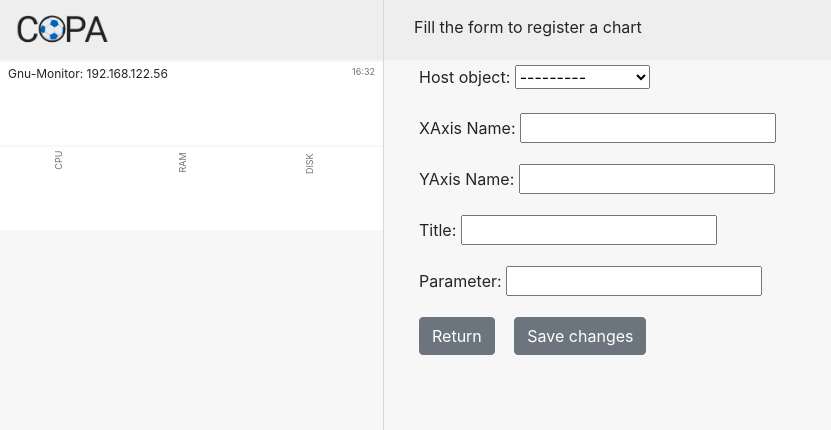
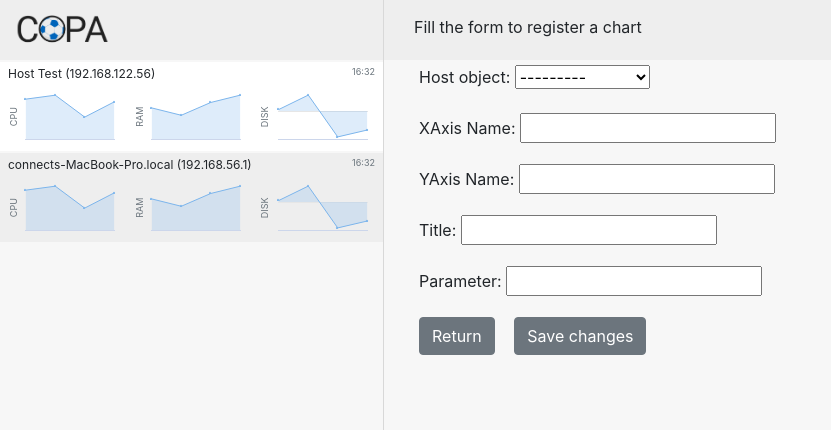
Before and after one commit to anatrevis/GNUMonitor, a Django app: page /chart_form/ in a window 1280 px wide. Shown: the top 430 px of the page, without its empty margins (0-831 px from the left). Run offline with Django 3.2, Linux system fonts and the light colour scheme; data comes from the database, SQL or seed files in the repository; both versions use the stored data as it was after the commit; data that the repository does not hold is empty; some libraries are stand-ins or nearby versions.

Commit message:
Charts of selected hosts exhibited

```diff
--- a/server/gnumonitor/urls.py
+++ b/server/gnumonitor/urls.py
@@ -11,5 +11,8 @@ urlpatterns = [
     path('ajax_test/', views.ajax_test, name='ajax_test'),
     path('delete_chart/', RestFunctions.delete_chart, name='delete_chart'),
     path('create_errors_list/', RestFunctions.create_errors_list, name='create_errors_list'),
-    path('rest/', RestFunctions.Monitoring_Data, name='Monitoring_Data'),
+    path('charts_data/', RestFunctions.Monitoring_Data, name='Monitoring_Data'),
+    path('charts/', RestFunctions.Monitoring_Charts, name='Monitoring_Charts'),
+    path('hosts/', RestFunctions.Monitoring_Hosts, name='Monitoring_Hosts'),
+
 ]
--- a/server/gnumonitor/views.py
+++ b/server/gnumonitor/views.py
@@ -5,15 +5,16 @@ from gnumonitor.forms import ChartForm
 from . import forms
 
 def index(request):
+
     chart_list = Chart.objects.order_by('pk')
-    errors_list = Chart_Report.objects.order_by('pk')
-    monitor_charts ={'charts':chart_list, 'errorslist':errors_list}
-    return render(request, "gnumonitor/index.html", context=monitor_charts)
+    chart_errors_list = Chart_Report.objects.order_by('pk')
+    host_list = Host.objects.order_by('pk')
+    host_errors_list = Host_Report.objects.order_by('pk')
+    monitor = {'charts':chart_list, 'charterrorslist':chart_errors_list,'hosts':host_list, 'hosterrorslist':host_errors_list}
+    return render(request, "gnumonitor/index.html", context=monitor)
 
-# def errors(request):
-#     errors_list = Data_Error.objects.order_by('pk')
-#     system_errors ={'errorslist':errors_list}
-#     return render(request, "gnumonitor/index.html", context=system_errors)
+
+
 
 def add_chart_form(request):
     form = ChartForm()
@@ -30,13 +31,12 @@ def add_chart_form(request):
     return render(request, 'gnumonitor/chart_form.html', {'form':form})
 
 
+
+# Create your views here.
 def chartlist(request):
     chart_list = Chart_Report.objects.order_by('pk')
     chart_dict ={'chartlist':chart_list}
     return render(request, "gnumonitor/datalist.html", context=chart_dict)
-
-
-# Create your views here.
 
 def hello(request):
     return HttpResponse('Hello World!')
--- a/server/static/css/mystyle.css
+++ b/server/static/css/mystyle.css
@@ -39,10 +39,20 @@
 .side_bar_card {
   padding: 3px;
   border-top: 2px solid rgb(247, 247, 247);
-  height: 85px;
+  height:fit-content;
   background-color: white;
   width: 100%;
+  cursor: pointer;
 }
+
+/* .side_bar_cards_wrap :hover {
+  background-color: #eee;
+}
+
+.side_bar_card :hover{
+  background-color: #eee;
+} */
+
 
 .alert{
   margin: 0 !important;
@@ -85,11 +95,14 @@ td {
     font-size: 9px;
 }
 
+
 .label-sparkline{
   -webkit-transform: rotate(270deg);
   font-size: 9px;
   color: #6b757d;
+  padding:0px !important;
 }
+
 
 
 .side_bar_card_title{
@@ -128,7 +141,6 @@ td {
   padding: 5px !important;
 }
 
-#body_index{
-  /*grid-template-rows: 200px 200px 200px; */
-  /* grid-auto-rows: minmax(200px, auto); */
+.card_selected{
+  background-color: #eee;
 }
--- a/server/static/js/charts.js
+++ b/server/static/js/charts.js
@@ -1,5 +1,6 @@
 var objects_chart_list = [];
 
+function Monitor_Chart(){
   if (list_charts_pk.length > 0){
     for (var j=0; j<list_charts_pk.length; j++) {
       var chart_div_id = list_charts_pk[j];
@@ -8,7 +9,7 @@ if (list_charts_pk.length > 0){
       var charts_yAxis_name = list_charts_yAxis_name[j];
       objects_chart_list[j]= Highcharts.chart({
           chart: {
-            renderTo: String(chart_div_id),
+              renderTo: String('chart_'+chart_div_id),
               type: 'line',
               // height: 200,
           },
@@ -60,9 +61,9 @@ if (list_charts_pk.length > 0){
       });
     };
   };
+};
 
-
-$(function () {
+function Host_Monitor_Chart() {
     /**
    * Create a constructor for sparklines that takes some sensible defaults and merges in the individual
    * chart options. This function is also available from the jQuery plugin as $(element).highcharts('SparkLine').
@@ -207,10 +208,8 @@ $(function () {
               setTimeout(doChunk, 0);
               break;
           }
-
           // Print a feedback on the performance
-
       }
   }
   doChunk();
-});
+};
--- a/server/static/js/dash.js
+++ b/server/static/js/dash.js
@@ -2,8 +2,143 @@ var cont = 0;
 var data_list = [];
 var id_last_item = 0;
 var id_last_error = 0;
+//Post_Hosts() variables
+var objects_host_list= [];
+var id_last_host = 0;
+var list_hosts_pk= [];
+var list_hosts_name = [];
+var list_hosts_ip = [];
+//Selected_Charts() variables
+var id_last_chart = 0;
+var id_selected_host =0;
+var list_charts_pk = [];
+var list_charts_title = [];
+var list_charts_xAxis_name = [];
+var list_charts_yAxis_name = [];
 
+//var pk_selected_host = $( ".selected").attr('id');
+//console.log("PK SELECTED HOST:"+ pk_selected_host);
 
+function Post_Hosts(){ // Gets host informations, creates side bar cards for VM's connected
+  // console.log("Hosts!");
+  $.ajax({
+      url: "/gnumonitor/hosts",
+      type: 'GET',
+      dataType: 'json',
+      data: {id_last_host: id_last_host},
+      success: function(hosts) {
+      objects_host_list = hosts;
+      // console.log('HOSTS:'+hosts);
+
+      if (objects_host_list.length > 0){
+        id_last_host = objects_host_list[(objects_host_list.length) - 1]['id'];
+        // console.log(id_last_host);
+
+        for (x=0; x<objects_host_list.length;x++){ //Create lists with hosts parameters
+          list_hosts_pk.push(objects_host_list[x]['id']);
+          list_hosts_name.push(objects_host_list[x]['name']);
+          list_hosts_ip.push(objects_host_list[x]['ip']);
+
+          $(".side_bar_cards_wrap").prepend("<div class='side_bar_card "+list_hosts_pk[x]+" sidecard' id="+list_hosts_pk[x]+"><div class='row' id="+list_hosts_pk[x]+"><div class='col' id="+list_hosts_pk[x]+"><p class='side_bar_card_title' id="+list_hosts_pk[x]+">"+list_hosts_name[x]+" ("+list_hosts_ip[x]+")</p></div><div class='col-xs'id="+list_hosts_pk[x]+"><p class='side_bar_card_last_time' id="+list_hosts_pk[x]+">16:32</p></div></div><div class='row' id="+list_hosts_pk[x]+"><table id='table-sparkline'><tbody id='tbody-sparkline'><tr><td class='label-sparkline' id="+list_hosts_pk[x]+">CPU</td><td data-sparkline='71, 78, 39, 66 '/><td class='label-sparkline' id="+list_hosts_pk[x]+">RAM</td><td data-sparkline='68, 52, 80, 96 '/><td class='label-sparkline'id="+list_hosts_pk[x]+" >DISK</td><td data-sparkline='3, 26, -41, -30'></tr></tbody></table></div></div>");
+        }
+
+        $("."+list_hosts_pk[0]+"").addClass("card_selected");//Fist VM start selected
+        id_selected_host = list_hosts_pk[0];
+        // console.log(id_selected_host);
+
+        Host_Monitor_Chart();//Plots monitoring charts for VM's (CPU, RAM, DISK)
+      }
+  },
+  failure: function(data) {
+      alert('Error in Post_Hosts');
+  }
+  });
+};
+
+function Post_Charts(){ // Gets the registered charts informations
+  // console.log("Charts!");
+  $.ajax({
+      url: "/gnumonitor/charts",
+      type: 'GET',
+      dataType: 'json',
+      data: {id_selected_host: id_selected_host},
+      success: function(charts) {
+
+      console.log('enviei este id: '+id_selected_host);
+
+      selected_objects_chart_list = charts;
+      console.log(selected_objects_chart_list);
+
+      if (selected_objects_chart_list.length > 0 && id_last_chart == 0){
+
+        id_last_chart = selected_objects_chart_list[(selected_objects_chart_list.length) - 1]['id'];
+        // console.log('ID Last chart: '+id_last_chart);
+
+        for (var u=0; u < selected_objects_chart_list.length; u++){ //Create lists with hosts parameters
+          list_charts_pk.push(selected_objects_chart_list[u]['id']);
+          list_charts_title.push(selected_objects_chart_list[u]['title']);
+          list_charts_xAxis_name.push(selected_objects_chart_list[u]['xAxis_Name']);
+          list_charts_yAxis_name.push(selected_objects_chart_list[u]['yAxis_Name']);
+
+          console.log('Chart div ID:' + list_charts_pk[u])
+          //Create Monitoring_Divs
+          $("#body_index").prepend("<div class='monitoring_div' ><button type='button' class='btn btn-secondary' id='delete_chart_"+list_charts_pk[u]+"' onclick='Destroy_Chart();'>Delete</button><button type='button' class='btn btn-secondary' id='clear_chart_"+list_charts_pk[u]+"' onclick='Clear_Chart();'>Clean</button> <div class= 'monitoring_chart'  id='chart_"+list_charts_pk[u]+"'  style='width:100%; height:400px;' > </div></div>");
+
+          Monitor_Chart();
+        }
+
+      }
+
+  },
+  failure: function(data) {
+      alert('Error in Post_Hosts');
+  }
+});
+};
+
+function Get_Chart_Data(){ //Gets GNU Radio monitoring data
+  // console.log("Charts Data!");
+  $.ajax({
+      url: "/gnumonitor/charts_data",
+      type: 'GET',
+      dataType: 'json',
+      data: {id_last_item: id_last_item},
+      success: function(data) {
+
+        data_list = data;
+        // console.log(data);
+
+        if (data_list.length > 0){
+          id_last_item = data_list[(data_list.length) - 1]['id'];
+        }
+
+        for (i=0; i<objects_chart_list.length;i++){
+           var chart_data = data_list.filter(function(p){return p.chart_object_id == list_charts_pk[i];});
+           Plot_Chart(chart_data, objects_chart_list[i]);
+         }
+      },
+      failure: function(data) {
+        alert('Error in Post_Charts');
+      }
+    });
+};
+
+function Plot_Chart(chart_data, object_chart){
+
+  for (var i = 0; i < chart_data.length; i++){
+    //Controle do last id pra nao bugar o monitoramento
+    // console.log(chart_data[i]['value']);
+    if (id_last_item < chart_data[i]['id']){
+      id_last_item = chart_data[i]['id'];
+    }
+
+    var shift = object_chart.series[0].data.length >= 60;
+
+    var x = new Date(chart_data[i]['time']).getTime();
+    var y = chart_data[i]['value'];
+    object_chart.series[0].addPoint([x, y], true, shift);
+  };
+};
 
 
 function System_Errors() {
@@ -14,7 +149,7 @@ function System_Errors() {
       // data: {id_last_error: id_last_error},
       success: function(errors) {
           errorslist = errors;
-          console.log(errorslist);
+          // console.log(errorslist);
           var enable_btn = errorslist.filter(function(p){return p.description == "Warning: No client connection";});
           //console.log(enable_btn);
           if (enable_btn !== 'undefined' && enable_btn.length == 0){
@@ -55,7 +190,7 @@ function System_Errors() {
             $("#errors_div").find("div").each(function(){
               if(this.id>0){
                 old_ids.push(this.id);
-                console.log('ID:' +this.id);
+                // console.log('ID:' +this.id);
                 var contem = 0;
                 for (i=0; i<new_ids.length;i++){//se new_ids nao contem this.id entao faz
                   //console.log("compara: "+new_ids[i]+ " com"+this.id);
@@ -96,16 +231,16 @@ function Destroy_Chart() {
   var btn = (event.target);
   var raw_chart_pk_to_destroy = btn.id;
   var chart_pk_to_destroy = raw_chart_pk_to_destroy.split("_")[2];
-  console.log(chart_pk_to_destroy);
+  // console.log(chart_pk_to_destroy);
   $.ajax({
        url:'/gnumonitor/delete_chart/',
        type: 'GET',
        data: {chart_pk_to_destroy: chart_pk_to_destroy},
        success: function() {
-           console.log(chart_pk_to_destroy);
+           // console.log(chart_pk_to_destroy);
            for (i=0; i<list_charts_pk.length;i++){
-             console.log(list_charts_pk[i]);
-             console.log(chart_pk_to_destroy);
+             // console.log(list_charts_pk[i]);
+             // console.log(chart_pk_to_destroy);
              if (list_charts_pk[i] == chart_pk_to_destroy){
                list_charts_pk.splice(i, 1);
                list_charts_title.splice(i, 1);
@@ -123,77 +258,22 @@ function Destroy_Chart() {
    btn.parentElement.remove(btn);
 };
 
-function postCharts(){
-  console.log("Data!");
-  $.ajax({
-      url: "/gnumonitor/rest",
-      type: 'GET',
-      dataType: 'json',
-      data: {id_last_item: id_last_item},
-      success: function(data) {
-
-          data_list = data;
-          console.log(data);
-
-          if (data_list.length > 0){
-            id_last_item = data_list[(data_list.length) - 1]['id'];
-          }
-
-          for (i=0; i<objects_chart_list.length;i++){
-             var chart_data = data_list.filter(function(p){return p.chart_object_id == list_charts_pk[i];});
-             // console.log(chart_data);
-             // console.log(list_charts_pk[i]);
-             plot_chart(chart_data, objects_chart_list[i]);
-           }
-
-          // console.log(id_last_item);
-      },
-      failure: function(data) {
-          alert('Got an error dude');
-      }
-    });
-};
-
-function plot_chart(chart_data, object_chart){
-
-  for (var i = 0; i < chart_data.length; i++){
-    //Controle do last id pra nao bugar o monitoramento
-    console.log(chart_data[i]['value']);
-    if (id_last_item < chart_data[i]['id']){
-      id_last_item = chart_data[i]['id'];
-    }
-
-    //console.log("im the OBJECT:"+object_chart);
-
-    var shift = object_chart.series[0].data.length >= 60;
-    //console.log("HERE:"+object_chart.series[0].data.length);
-
-    //var x = chart1_data[i]['time'];
-    //var x = new Date(chart1_data[i]['time']).getTime();
-    //fist_unix_date = chart1_data[0]['time'];
-    var x = new Date(chart_data[i]['time']).getTime();
-    var y = chart_data[i]['value'];
-    object_chart.series[0].addPoint([x, y], true, shift);
-  };
-};
-
-
 function Clear_Chart(cont){
   console.log("clearing chart data!");
   var btn = (event.target);
   var raw_chart_pk_to_clean = btn.id;
   var chart_pk_to_clean = raw_chart_pk_to_clean.split("_")[2];
-  console.log(chart_pk_to_clean);
-  console.log(objects_chart_list);
+  // console.log(chart_pk_to_clean);
+  // console.log(objects_chart_list);
   for (i=0; i<list_charts_pk.length;i++){
-    console.log(list_charts_pk[i]);
-    console.log(chart_pk_to_clean);
+    // console.log(list_charts_pk[i]);
+    // console.log(chart_pk_to_clean);
 
     if (list_charts_pk[i] == chart_pk_to_clean){
       object_chart_to_clear = objects_chart_list[i];
-      console.log("ACHOU"+object_chart_to_clear);
+      // console.log("ACHOU"+object_chart_to_clear);
       // for(i=0; i<object_chart_to_clear.series[0].data.length; i++){
-      console.log(object_chart_to_clear.series[0].data.length);
+      // console.log(object_chart_to_clear.series[0].data.length);
       // object_chart_to_clear.series[0].remove();
       while(object_chart_to_clear.series[0].data.length > 0){
         object_chart_to_clear.series[0].data[0].remove();
@@ -215,72 +295,37 @@ function Clear_Chart(cont){
   // $("#body_index").prepend("<div class='monitoring_div' style='margin-bottom: 9px;margin-top: 2px;' ><button type='button' class='btn btn-secondary' id='delete_chart_{{ chart.pk }}' onclick='Destroy_Chart();'>Delete</button><button type='button' class='btn btn-secondary' id='clear_chart_{{ chart.pk }}' onclick='Clear_Chart();'>Clean</button> <div class= 'monitoring_chart'  id='{{ chart.pk }}'  style='width:100%; height:400px;' > </div></div>");
 };
 
+function Select_Card(){
+  var clicked = (event.target);
+  console.log(clicked.id);
+  if(clicked.id != ''){
+    for(z=0; z<list_hosts_pk.length; z++){
+      console.log("deixa todos os cards brancos");
+      $("."+list_hosts_pk[z]+"").removeClass("card_selected");
+      console.log("deixa o card clicado cinza");
+      $("."+clicked.id+"").addClass("card_selected");
+      id_selected_host= clicked.id;
+      id_last_chart=0;
+      list_charts_pk = [];
+      list_charts_title = [];
+      list_charts_xAxis_name = [];
+      list_charts_yAxis_name = [];
+      objects_chart_list = [];
+      $(".monitoring_div").remove();
+
+    }
+
+  console.log("MUDOU O ID NO CLICK!!"+id_selected_host);
+  }
+
+};
 
 $(document).ready(function(){
   setInterval(function (){
-    // console.log("list:" + objects_chart_list);
-    // console.log("length:" + objects_chart_list.length);
-    if(objects_chart_list.length == 0){
-      $( "#User_guide_1" ).show();
-    }
-
-    //console.log("errors:"+objects_errors_list)
-
-    // if(objects_errors_list.length == 0){
-    //    $( "#errors_div" ).hide();
-    // }
-    postCharts();
-    System_Errors();
-    // postErrors();
+    Post_Hosts();
+    Post_Charts();
+    Get_Chart_Data();
+    // System_Errors();
 
   }, 1000);
 });
-
-// function clearChartlData(cont){
-//   console.log("clearing chart data!");
-//   while(chart1.series[0].data.length > cont){
-//     console.log("clearing");
-//     chart1.series[0].data[0].remove();
-//   }
-//   console_print_chart_data();
-//   console.log("ready!");
-// };
-// $( "#5points" ).click(function() {
-//     console_print_chart_data();
-//     cont = chart1.series[0].data.length;
-//     console.log(cont);
-//     if (cont > 5){
-//       cont = 5;
-//       clearChartlData(cont);
-//     }
-// });
-//
-// $( "#10points" ).click(function() {
-//     console_print_chart_data();
-//     cont = chart1.series[0].data.length;
-//     console.log(cont);
-//     if (cont > 10){
-//       cont = 10;
-//       clearChartlData(cont);
-//     }
-// });
-//
-// $( "#20points" ).click(function() {
-//     console_print_chart_data();
-//     cont = chart1.series[0].data.length;
-//     console.log(cont);
-//     if (cont > 20){
-//       cont = 20;
-//       clearChartlData(cont);
-//     }
-// });
-//
-// $( "#Clear" ).click(function() {
-//
-// });
-// function console_print_chart_data(){
-//   // console.log("This is the chart data: " + JSON.stringify(chart1.series[0].data));
-//   for (var i=0; i<chart1.series[0].data.length; i++){
-//     console.log(chart1.series[0].data[i]['y']);
-//   }
-// };
--- a/server/templates/gnumonitor/base.html
+++ b/server/templates/gnumonitor/base.html
@@ -30,35 +30,11 @@
         </ul>
       </div>
       <div class="notes" id="notifications"></div>
-      <div class="side_bar_cards_wrap">
-        <div class="side_bar_card">
-          <div class="row">
-            <div class="col">
-              <p class="side_bar_card_title">Gnu-Monitor: 192.168.122.56</p>
-            </div>
-            <div class="col-xs">
-              <p class="side_bar_card_last_time">16:32</p>
-            </div>
-          </div>
-          <div class="row">
-            <table id="table-sparkline">
-              <tbody id="tbody-sparkline">
-                <tr>
-                  <td class='label-sparkline'>CPU</td>
-                  <td data-sparkline="71, 78, 39, 66 "/>
-                  <td class='label-sparkline'>RAM</td>
-                  <td data-sparkline="68, 52, 80, 96 "/>
-                  <td class='label-sparkline'>DISK</td>
-                  <td data-sparkline="3, 26, -41, -30">
-                </tr>
-              </tbody>
-            </table>
-          </div>
+      <div class="side_bar_cards_wrap" onclick='Select_Card();'></div>
 
-        </div>
-        <div class="side_bar_card"></div>
-      </div>
     </div>
+
+
     <div class="content">
       <div class="heading sticky-top" id="heading_content"></div>
       <div class= "container" id="body_base">
```
Also changed, not shown: server/rest.py (+20 -0 lines), server/templates/gnumonitor/index.html (+44 -18 lines), server/db.sqlite3. Lines whose indentation alone changed are shown as unchanged.
